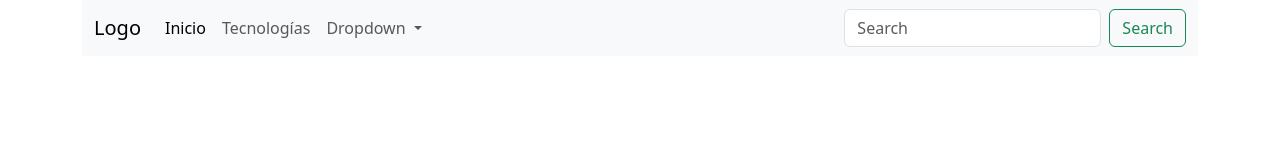
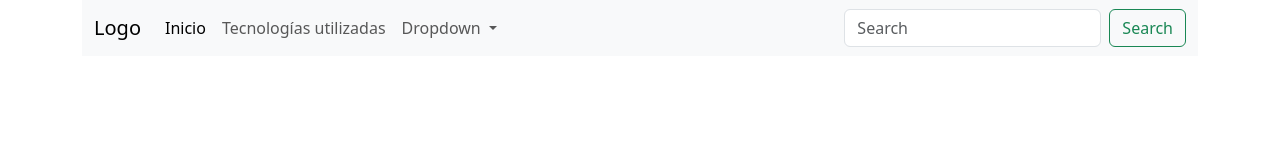
Before and after one commit to FelixLamas/pruebaLinux, a plain HTML site: page index.html in a window 1280 px wide. Drawn offline with Linux system fonts and the light colour scheme.

Commit message:
se modifico el texto del link por Tecnologías utilizadas

```diff
--- a/index.html
+++ b/index.html
@@ -41,7 +41,7 @@
                 >
               </li>
               <li class="nav-item">
-                <a class="nav-link" href="#">Tecnologías</a>
+                <a class="nav-link" href="#">Tecnologías utilizadas</a>
               </li>
               <li class="nav-item dropdown">
                 <a
```
